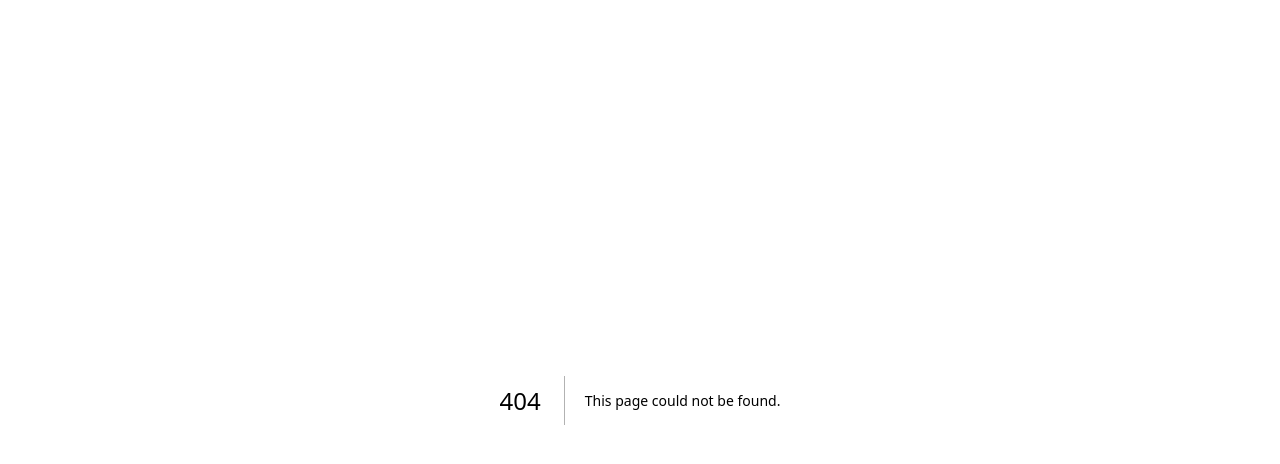
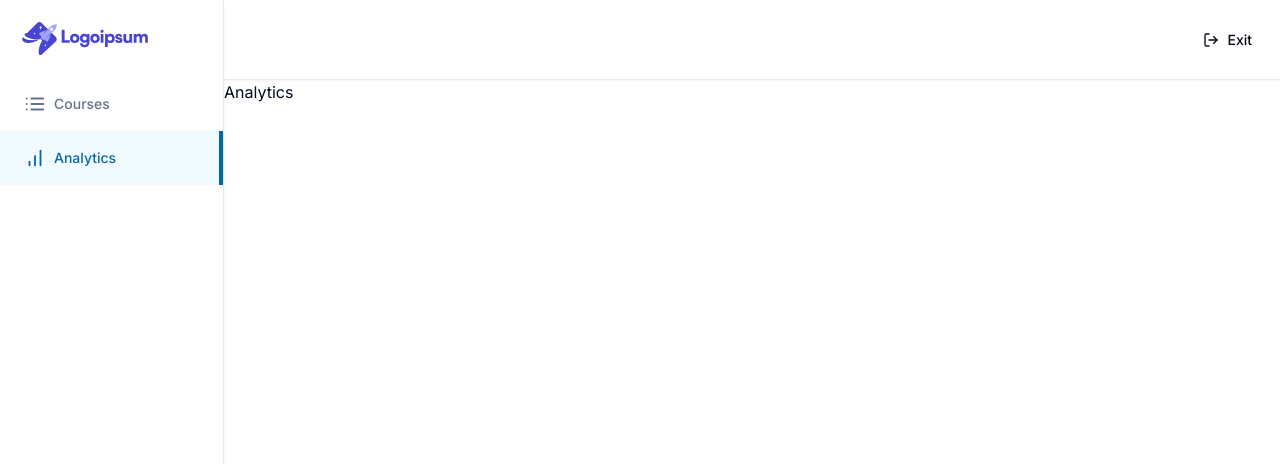
Before and after one commit to SaimManzoor49/LearnWise, a Next.js app: page /teacher/analytics in a window 1280 px wide. Before the commit this address had no page. Shown: the top 464 px of the page. Built offline with nearby package versions, Linux system fonts and the light colour scheme.

Commit message:
teacher-mode

```diff
--- /dev/null
+++ b/app/(dashboard)/(routes)/teacher/analytics/page.tsx
@@ -0,0 +1,7 @@
+import React from 'react'
+
+export default function page() {
+  return (
+    <div>Analytics</div>
+  )
+}
--- /dev/null
+++ b/app/(dashboard)/(routes)/teacher/courses/page.tsx
@@ -0,0 +1,9 @@
+import React from 'react'
+
+export default function page() {
+  return (
+    <div>
+        d
+    </div>
+  )
+}
--- a/app/(dashboard)/_components/Logo.tsx
+++ b/app/(dashboard)/_components/Logo.tsx
@@ -8,6 +8,7 @@
     width={130}
     alt='logo'
     src={'/logo.svg'}
+    className='m-5'
      />
   )
 }
--- /dev/null
+++ b/app/(dashboard)/_components/MobileSidebar.tsx
@@ -0,0 +1,18 @@
+import React from 'react'
+
+import {Menu} from 'lucide-react'
+import {Sheet,SheetContent,SheetTrigger} from '@/components/ui/sheet'
+import Sidebar from './Sidebar'
+
+export default function MobileSidebar() {
+  return (
+    <Sheet>
+        <SheetTrigger  className="md:hidden pr-4 hover:opacity-75 transition">
+        <Menu />
+        </SheetTrigger>
+        <SheetContent side={'left'} className='p-0 bg-white'>
+            <Sidebar />
+        </SheetContent>
+    </Sheet>
+  )
+}
--- /dev/null
+++ b/app/(dashboard)/_components/Navbar.tsx
@@ -0,0 +1,12 @@
+import React from 'react'
+import MobileSidebar from './MobileSidebar'
+import NavbarRoutes from '@/components/NavbarRoutes'
+
+export default function Navbar() {
+  return (
+    <div className='p-4 border-b  h-full flex items-center bg-white shadow-sm'>
+        <MobileSidebar />
+        <NavbarRoutes />
+    </div>
+  )
+}
--- a/app/(dashboard)/_components/SidebarRoutes.tsx
+++ b/app/(dashboard)/_components/SidebarRoutes.tsx
@@ -1,7 +1,9 @@
 'use client'
-import { Layout,Compass } from 'lucide-react'
+import { Layout,Compass, List, BarChart } from 'lucide-react'
 import React from 'react'
 import SidebarItem from './SidebarItem';
+import {usePathname} from 'next/navigation'
+
 
 const guestRoutes = [
     {
@@ -16,8 +18,26 @@
     },
 ]
 
+const teacherRoutes = [
+    {
+        icon:List,
+        label:'Courses',
+        href:'/teacher/courses'
+    },
+    {
+        icon:BarChart,
+        label:'Analytics',
+        href:'/teacher/analytics'
+    },
+]
+
 export default function SidebarRoutes() {
-    const routes = guestRoutes;
+    const pathname = usePathname()
+
+    const isTeacherPage = pathname?.includes('/teacher')
+
+    const routes = isTeacherPage ? teacherRoutes:guestRoutes;
+
   return (
     <div className='flex flex-col w-full'>
         {routes.map((route)=>(
--- a/app/(dashboard)/layout.tsx
+++ b/app/(dashboard)/layout.tsx
@@ -1,17 +1,22 @@
 import React from 'react'
 import Sidebar from './_components/Sidebar'
+import Navbar from './_components/Navbar'
 
-export default function DashboardLayout({children}:{children:React.ReactNode}) {
+export default function DashboardLayout({ children }: { children: React.ReactNode }) {
   return (
     <div className='h-full'>
-        <div className="hidden md:flex h-full w-56 flex-col fixed inset-y-0 z-50">
-            <Sidebar />
+      <div className="h-[80px] md:pl-56 fixed inset-y-0 w-full z-50">
+        <Navbar />
+      </div>
+      <div className="hidden md:flex h-full w-56 flex-col fixed inset-y-0 z-50">
+        <Sidebar />
 
-        </div>
-        <main className='md:pl-56 h-full'>
+      </div>
+      <main className='md:pl-56 h-full pt-[80px]'>
+
 
         {children}
-        </main>
+      </main>
     </div>
   )
 }
--- /dev/null
+++ b/components/NavbarRoutes.tsx
@@ -0,0 +1,37 @@
+'use client'
+import { UserButton } from '@clerk/nextjs'
+import React from 'react'
+import { usePathname, useRouter } from 'next/navigation'
+import { Button } from './ui/button'
+import { LogOut } from 'lucide-react'
+import Link from 'next/link'
+export default function NavbarRoutes() {
+
+    const pathname = usePathname()
+    // const router = useRouter()
+
+    const isTeacherPage = pathname?.startsWith('/teacher');
+    const isPlayerPage = pathname?.includes('/chapter');
+
+
+
+    return (
+        <div className='flex gap-x-2 ml-auto'>
+            {isTeacherPage || isPlayerPage ? (
+                <Link href={'/'} >
+                    <Button size={'sm'} variant={'ghost'}>
+                        <LogOut className='h-4 w-4 mr-2' />
+                        Exit
+                    </Button>
+                </Link>
+            ) :
+                (
+                    <Link href={'/teacher/courses'} >
+                        <Button size={'sm'} variant={'ghost'} >Teacher mode</Button>
+                    </Link>
+                )}
+            <UserButton afterSignOutUrl='/' />
+        </div>
+
+    )
+}
--- /dev/null
+++ b/components/ui/sheet.tsx
@@ -0,0 +1,140 @@
+"use client"
+
+import * as React from "react"
+import * as SheetPrimitive from "@radix-ui/react-dialog"
+import { cva, type VariantProps } from "class-variance-authority"
+import { X } from "lucide-react"
+
+import { cn } from "@/lib/utils"
+
+const Sheet = SheetPrimitive.Root
+
+const SheetTrigger = SheetPrimitive.Trigger
+
+const SheetClose = SheetPrimitive.Close
+
+const SheetPortal = SheetPrimitive.Portal
+
+const SheetOverlay = React.forwardRef<
+  React.ElementRef<typeof SheetPrimitive.Overlay>,
+  React.ComponentPropsWithoutRef<typeof SheetPrimitive.Overlay>
+>(({ className, ...props }, ref) => (
+  <SheetPrimitive.Overlay
+    className={cn(
+      "fixed inset-0 z-50 bg-background/80 backdrop-blur-sm data-[state=open]:animate-in data-[state=closed]:animate-out data-[state=closed]:fade-out-0 data-[state=open]:fade-in-0",
+      className
+    )}
+    {...props}
+    ref={ref}
+  />
+))
+SheetOverlay.displayName = SheetPrimitive.Overlay.displayName
+
+const sheetVariants = cva(
+  "fixed z-50 gap-4 bg-background p-6 shadow-lg transition ease-in-out data-[state=open]:animate-in data-[state=closed]:animate-out data-[state=closed]:duration-300 data-[state=open]:duration-500",
+  {
+    variants: {
+      side: {
+        top: "inset-x-0 top-0 border-b data-[state=closed]:slide-out-to-top data-[state=open]:slide-in-from-top",
+        bottom:
+          "inset-x-0 bottom-0 border-t data-[state=closed]:slide-out-to-bottom data-[state=open]:slide-in-from-bottom",
+        left: "inset-y-0 left-0 h-full w-3/4 border-r data-[state=closed]:slide-out-to-left data-[state=open]:slide-in-from-left sm:max-w-sm",
+        right:
+          "inset-y-0 right-0 h-full w-3/4  border-l data-[state=closed]:slide-out-to-right data-[state=open]:slide-in-from-right sm:max-w-sm",
+      },
+    },
+    defaultVariants: {
+      side: "right",
+    },
+  }
+)
+
+interface SheetContentProps
+  extends React.ComponentPropsWithoutRef<typeof SheetPrimitive.Content>,
+    VariantProps<typeof sheetVariants> {}
+
+const SheetContent = React.forwardRef<
+  React.ElementRef<typeof SheetPrimitive.Content>,
+  SheetContentProps
+>(({ side = "right", className, children, ...props }, ref) => (
+  <SheetPortal>
+    <SheetOverlay />
+    <SheetPrimitive.Content
+      ref={ref}
+      className={cn(sheetVariants({ side }), className)}
+      {...props}
+    >
+      {children}
+      <SheetPrimitive.Close className="absolute right-4 top-4 rounded-sm opacity-70 ring-offset-background transition-opacity hover:opacity-100 focus:outline-none focus:ring-2 focus:ring-ring focus:ring-offset-2 disabled:pointer-events-none data-[state=open]:bg-secondary">
+        <X className="h-4 w-4" />
+        <span className="sr-only">Close</span>
+      </SheetPrimitive.Close>
+    </SheetPrimitive.Content>
+  </SheetPortal>
+))
+SheetContent.displayName = SheetPrimitive.Content.displayName
+
+const SheetHeader = ({
+  className,
+  ...props
+}: React.HTMLAttributes<HTMLDivElement>) => (
+  <div
+    className={cn(
+      "flex flex-col space-y-2 text-center sm:text-left",
+      className
+    )}
+    {...props}
+  />
+)
+SheetHeader.displayName = "SheetHeader"
+
+const SheetFooter = ({
+  className,
+  ...props
+}: React.HTMLAttributes<HTMLDivElement>) => (
+  <div
+    className={cn(
+      "flex flex-col-reverse sm:flex-row sm:justify-end sm:space-x-2",
+      className
+    )}
+    {...props}
+  />
+)
+SheetFooter.displayName = "SheetFooter"
+
+const SheetTitle = React.forwardRef<
+  React.ElementRef<typeof SheetPrimitive.Title>,
+  React.ComponentPropsWithoutRef<typeof SheetPrimitive.Title>
+>(({ className, ...props }, ref) => (
+  <SheetPrimitive.Title
+    ref={ref}
+    className={cn("text-lg font-semibold text-foreground", className)}
+    {...props}
+  />
+))
+SheetTitle.displayName = SheetPrimitive.Title.displayName
+
+const SheetDescription = React.forwardRef<
+  React.ElementRef<typeof SheetPrimitive.Description>,
+  React.ComponentPropsWithoutRef<typeof SheetPrimitive.Description>
+>(({ className, ...props }, ref) => (
+  <SheetPrimitive.Description
+    ref={ref}
+    className={cn("text-sm text-muted-foreground", className)}
+    {...props}
+  />
+))
+SheetDescription.displayName = SheetPrimitive.Description.displayName
+
+export {
+  Sheet,
+  SheetPortal,
+  SheetOverlay,
+  SheetTrigger,
+  SheetClose,
+  SheetContent,
+  SheetHeader,
+  SheetFooter,
+  SheetTitle,
+  SheetDescription,
+}
--- a/package.json
+++ b/package.json
@@ -10,6 +10,7 @@
   },
   "dependencies": {
     "@clerk/nextjs": "^4.27.1",
+    "@radix-ui/react-dialog": "^1.0.5",
     "@radix-ui/react-slot": "^1.0.2",
     "class-variance-authority": "^0.7.0",
     "clsx": "^2.0.0",
```
Also changed, not shown: 1 other file (tests, documents, lock files or other folders).
